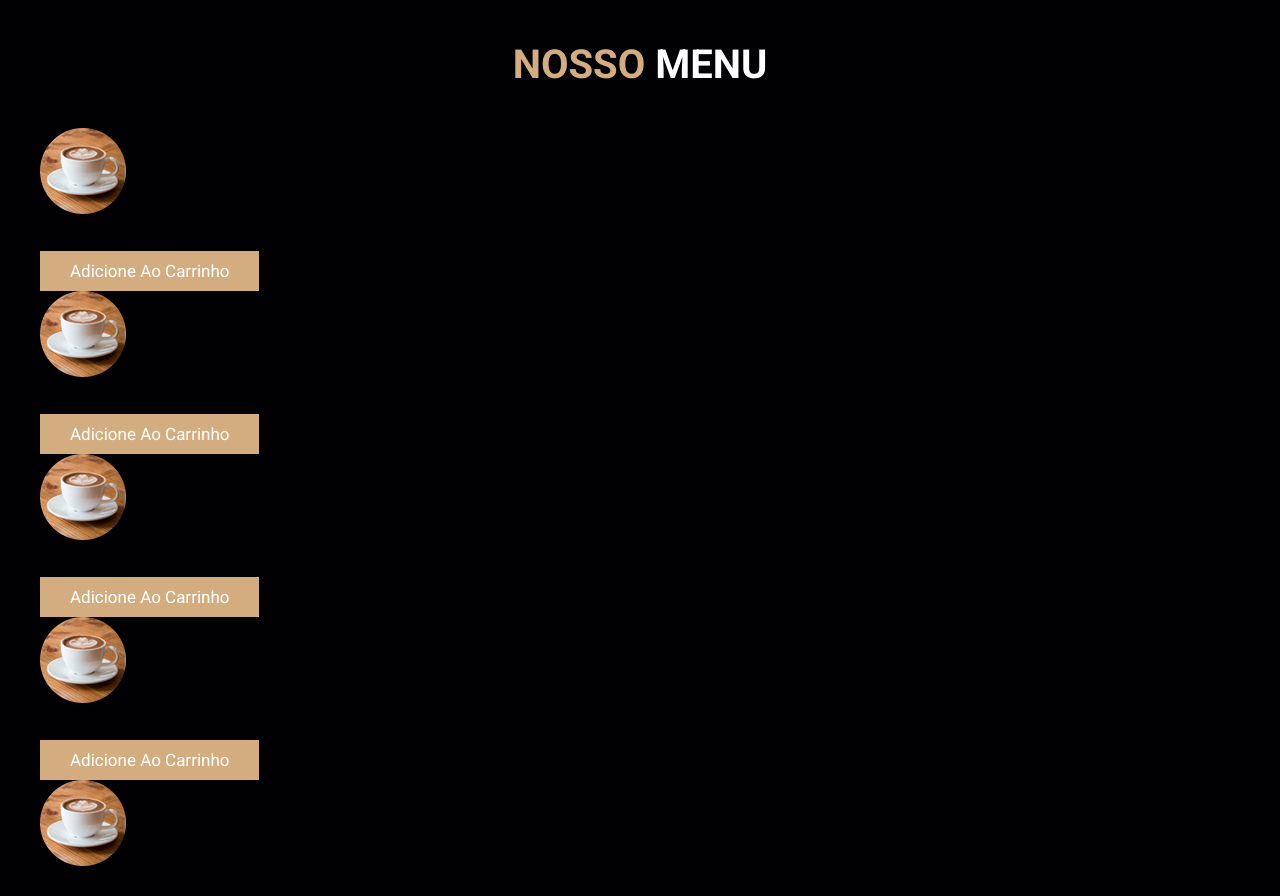
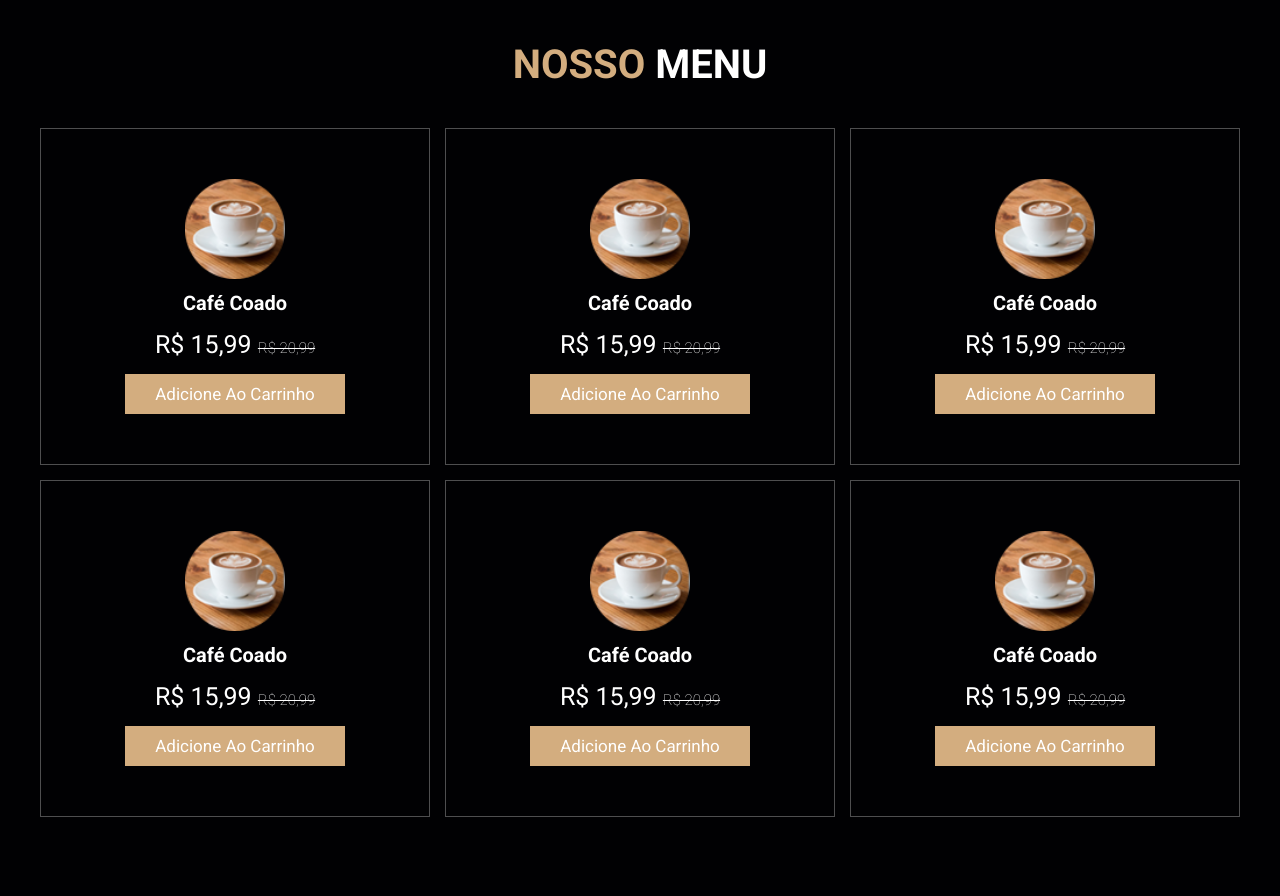
Before and after one commit to LeinaCaroline/Cafeteria, a plain HTML site: page index.html in a window 1280 px wide. Shown: the part 1560-2456 px from the top of the page. After the commit the page ends 2407 px from the top, so only its background shows below. Drawn offline with Linux system fonts and the light colour scheme.

Commit message:
Mais algumas modificações no Menu

```diff
--- a/index.html
+++ b/index.html
@@ -43,7 +43,9 @@
         <section id="home">
             <div class="content">
                 <h3>CODE COM O MELHOR CAFÉ DA REGIÃO</h3>
-                <p>Lorem ipsum dolor sit amet consectetur adipisicing elit. Eaque, a, doloremque, rerum sequi quisquam nihil beatae minus alias doloribus quibusdam praesentium laudantium dignissimos! Cumque placeat eius accusantium voluptatem dicta laudantium.</p>
+                <p>Lorem ipsum dolor sit amet consectetur adipisicing elit. Eaque, a, doloremque, rerum sequi quisquam
+                    nihil beatae minus alias doloribus quibusdam praesentium laudantium dignissimos! Cumque placeat eius
+                    accusantium voluptatem dicta laudantium.</p>
                 <a href="#" class="btn">Pegue o seu agora</a>
 
             </div>
@@ -57,24 +59,21 @@
                 <img src="./img/Café Sobre Nós.jpg" alt="Sobre nós">
             </div>
             <div class="content"></div>
-         <h3>O  QUE FAZ NOSSO CAFÉ ESPECIAL</h3>
-         <p>Lorem ipsum dolor sit, amet consectetur adipisicing elit. Veniam ex debitis ea, maiores ratione assumenda, laboriosam magni pariatur nesciunt neque architecto temporibus voluptas? Molestias mollitia quaerat repellat perspiciatis magni odio!</p>
-        <p>Lorem ipsum dolor sit, amet consectetur adipisicing elit. Nam in sunt autem quia repudiandae exercitationem excepturi quaerat voluptate? Numquam rerum explicabo odit ex laboriosam maiores nesciunt dolorem inventore ullam eveniet!</p>
-        <a href="#" class="btn">Saiba mais</a>
-    </div>
+            <h3>O QUE FAZ NOSSO CAFÉ ESPECIAL</h3>
+            <p>Lorem ipsum dolor sit, amet consectetur adipisicing elit. Veniam ex debitis ea, maiores ratione
+                assumenda, laboriosam magni pariatur nesciunt neque architecto temporibus voluptas? Molestias mollitia
+                quaerat repellat perspiciatis magni odio!</p>
+            <p>Lorem ipsum dolor sit, amet consectetur adipisicing elit. Nam in sunt autem quia repudiandae
+                exercitationem excepturi quaerat voluptate? Numquam rerum explicabo odit ex laboriosam maiores nesciunt
+                dolorem inventore ullam eveniet!</p>
+            <a href="#" class="btn">Saiba mais</a>
+        </div>
 
     </section>
 
     <section class="Menu" id="menu">
         <h2 class="title">Nosso <span>Menu</span> </h2>
         <div class="box-container">
-            <div class="box">
-                <img src="./img/menu-1.png" alt="item-1">
-                <h3>Café coado</h3>
-                <div class="price"> R$ 15,99 <span>R$ 20,99</span></div>
-                <a href="#" class="btn">Adicione ao carrinho</a>
-            </div>
-
             <div class="box">
                 <img src="./img/menu-1.png" alt="item-1">
                 <h3>Café coado</h3>
--- a/style.css
+++ b/style.css
@@ -169,3 +169,53 @@ section{
     padding: 1rem 0;
     line-height: 1.8;
 }
+
+.box-container{
+    display: grid;
+    grid-template-columns: repeat(auto-fit, minmax( 30rem, 1fr));
+    gap: 1.5rem;
+}
+
+
+.box-container .box{
+    text-align: center;
+    border: var(--border);
+    padding: 5rem;
+    cursor: pointer;
+
+}
+
+
+
+.box-container .box img{
+    height: 10rem;
+
+}
+
+.box-container .box h3{
+    color:#fff;
+    font-size: 2rem;
+    padding: 1rem 0;
+
+}
+.box-container .box .price{
+    color:#fff;
+    font-size: 2.5rem;
+    padding: 0.5rem 0;
+
+}
+
+.box-container .box .price span{
+    font-size: 1.5rem;
+    text-decoration: line-through;
+   font-weight: lighter;
+}
+
+
+.box-container .box:hover{
+    background-color: #fff;
+}
+
+.box-container .box:hover>*{
+    color: var(--black);
+}
```
